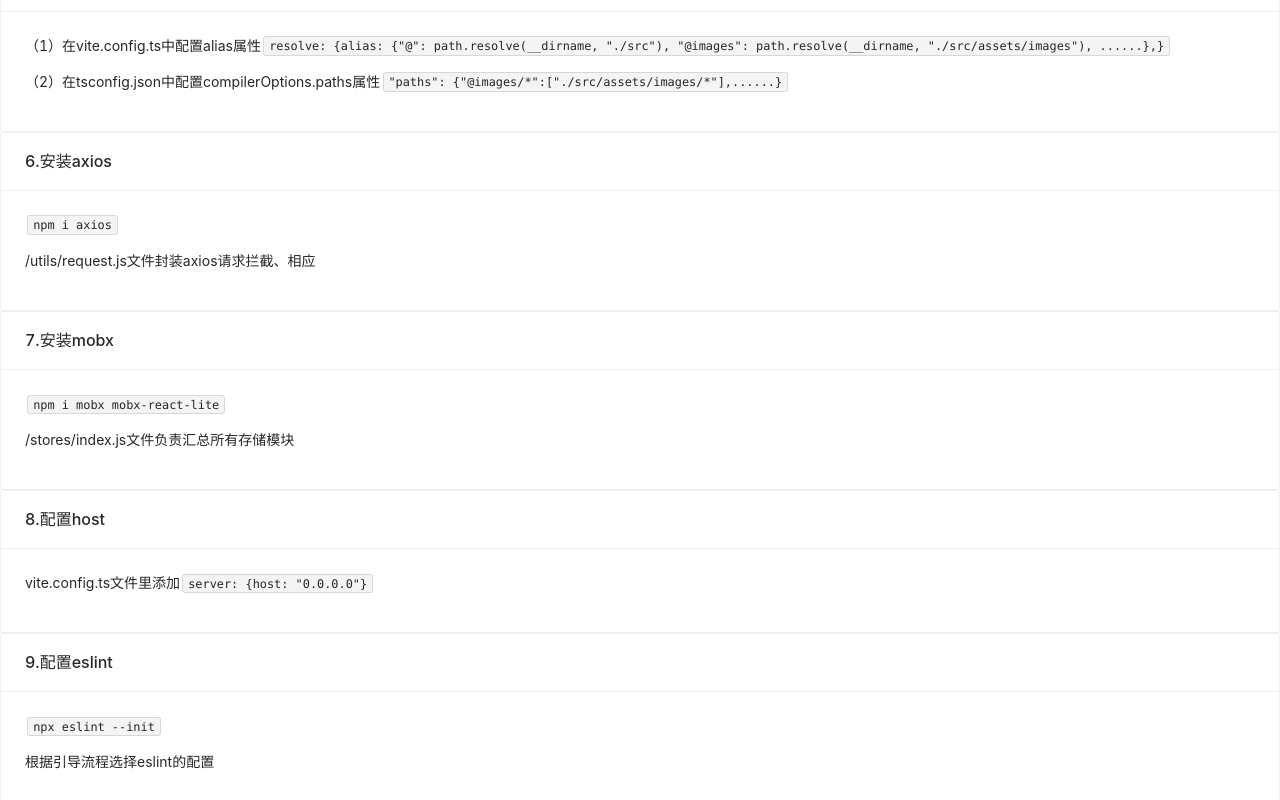
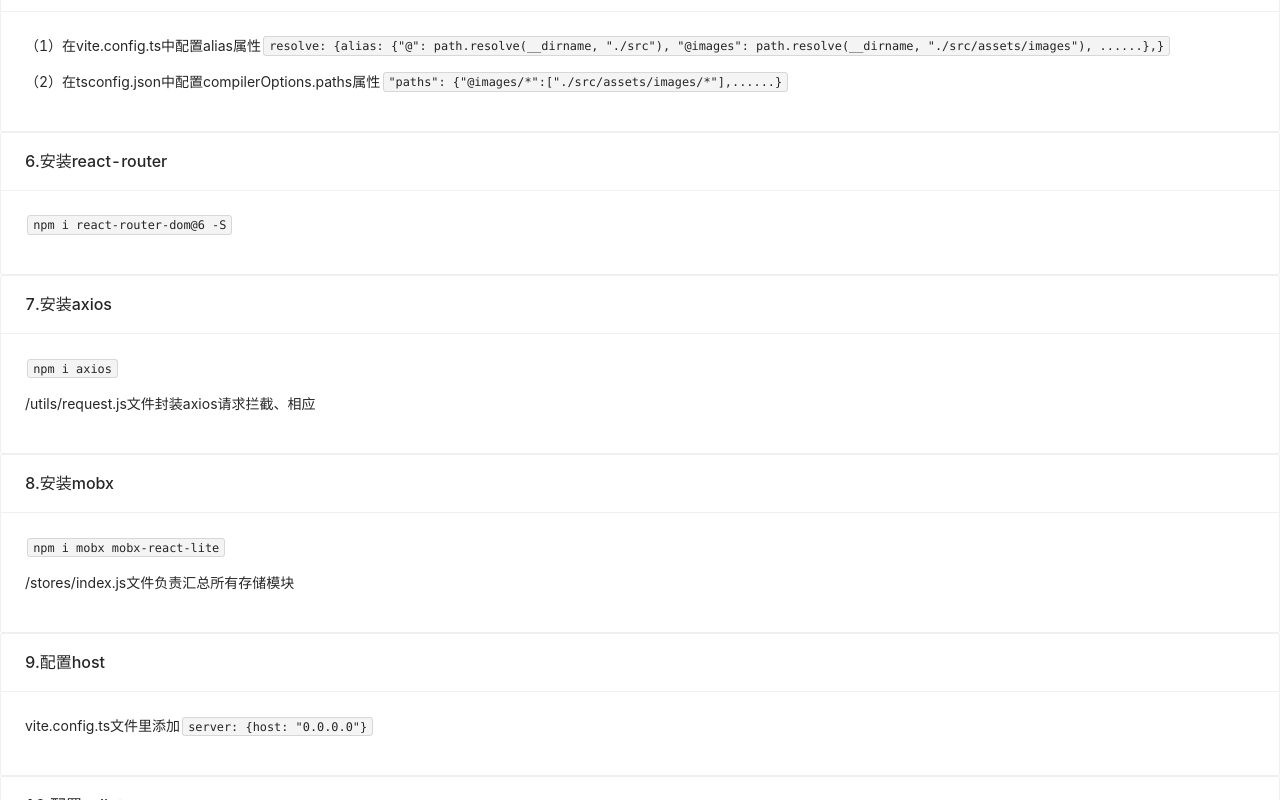
Before and after one commit to lincongyi/ViteReact, a React (Vite) app: page /configuration in a window 1280 px wide. Shown: the part 1400-2200 px from the top of the page. Built offline with nearby package versions, Linux system fonts and the light colour scheme.

Commit message:
安装react-router

```diff
--- a/src/pages/Configuration/index.tsx
+++ b/src/pages/Configuration/index.tsx
@@ -88,19 +88,24 @@ const Configuration = () => {
           </Text>
         </p>
       </Card>
-      <Card title="6.安装axios">
+      <Card title="6.安装react-router">
+        <p>
+          <Text code>npm i react-router-dom@6 -S</Text>
+        </p>
+      </Card>
+      <Card title="7.安装axios">
         <p>
           <Text code>npm i axios</Text>
         </p>
         <p>/utils/request.js文件封装axios请求拦截、相应</p>
       </Card>
-      <Card title="7.安装mobx">
+      <Card title="8.安装mobx">
         <p>
           <Text code>npm i mobx mobx-react-lite</Text>
         </p>
         <p>/stores/index.js文件负责汇总所有存储模块</p>
       </Card>
-      <Card title="8.配置host">
+      <Card title="9.配置host">
         <p>
           vite.config.ts文件里添加
           <Text code>
@@ -108,7 +113,7 @@ const Configuration = () => {
           </Text>
         </p>
       </Card>
-      <Card title="9.配置eslint">
+      <Card title="10.配置eslint">
         <p>
           <Text code>npx eslint --init</Text>
         </p>
```
